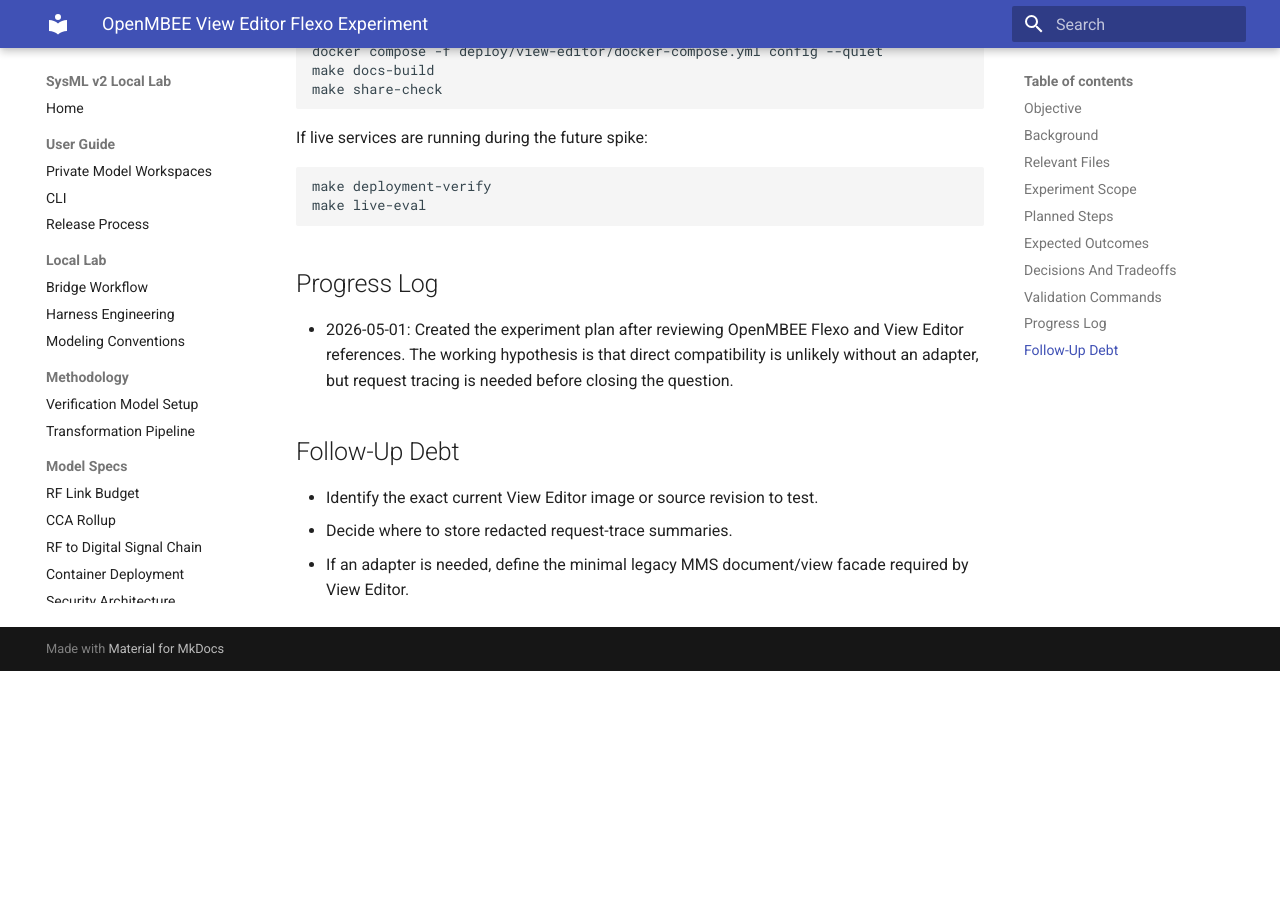
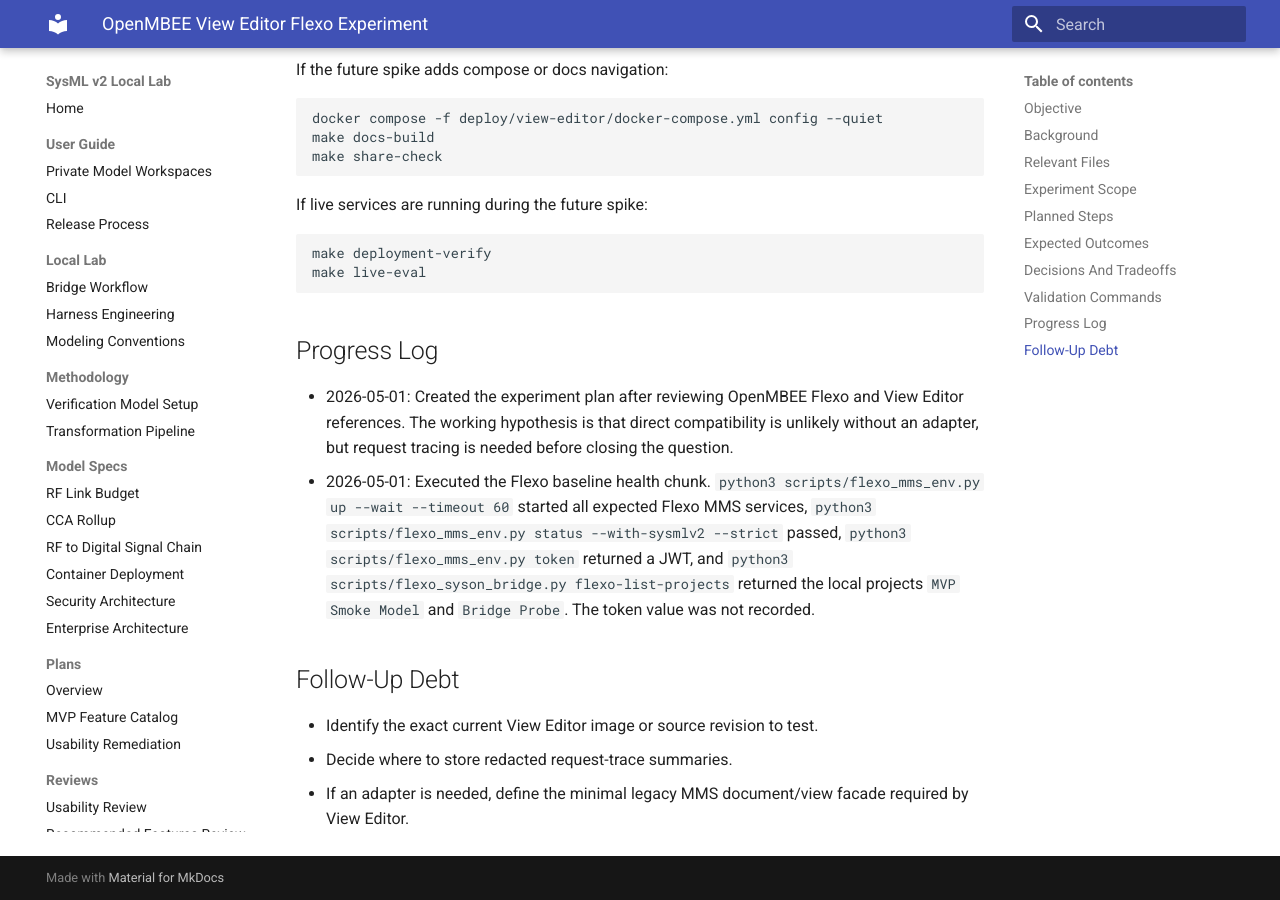
Before and after one commit to cosgroma/mbse-lab, an MkDocs documentation site: the page built from docs/plans/active/openmbee-view-editor-flexo-experiment.md, in a window 1280 px wide and 900 px high, scrolled down 3746 px. Built offline with MkDocs 1.6.1 and Material for MkDocs 9.7.7, drawn with Linux system fonts in a browser that asks for light colours; before the commit the page ends 4417 px from its top, so only the background shows below that; some of the changed text lies outside the part shown.

Commit message:
Record View Editor Flexo baseline

````diff
--- a/docs/plans/active/openmbee-view-editor-flexo-experiment.md
+++ b/docs/plans/active/openmbee-view-editor-flexo-experiment.md
@@ -77,6 +77,10 @@
    python3 scripts/flexo_mms_env.py token
    python3 scripts/flexo_syson_bridge.py flexo-list-projects
    ```
+
+   Status: complete as of 2026-05-01. Flexo services started cleanly, strict
+   status passed, token issuance succeeded, and the SysML v2 project list was
+   reachable.
 
 2. Inventory View Editor runtime requirements:
 
@@ -167,6 +171,13 @@
   View Editor references. The working hypothesis is that direct compatibility
   is unlikely without an adapter, but request tracing is needed before closing
   the question.
+- 2026-05-01: Executed the Flexo baseline health chunk. `python3
+  scripts/flexo_mms_env.py up --wait --timeout 60` started all expected Flexo
+  MMS services, `python3 scripts/flexo_mms_env.py status --with-sysmlv2
+  --strict` passed, `python3 scripts/flexo_mms_env.py token` returned a JWT,
+  and `python3 scripts/flexo_syson_bridge.py flexo-list-projects` returned the
+  local projects `MVP Smoke Model` and `Bridge Probe`. The token value was not
+  recorded.
 
 ## Follow-Up Debt
 
````
